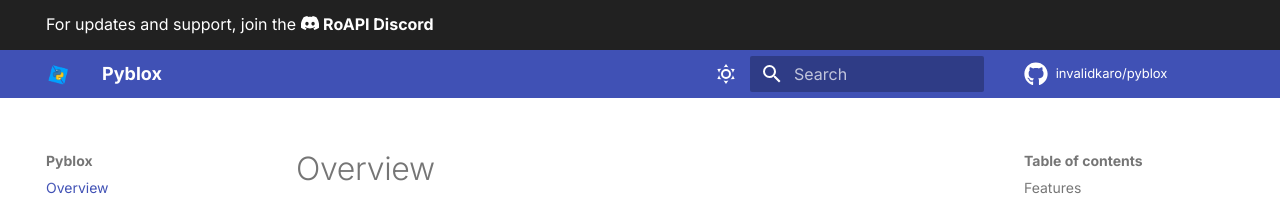
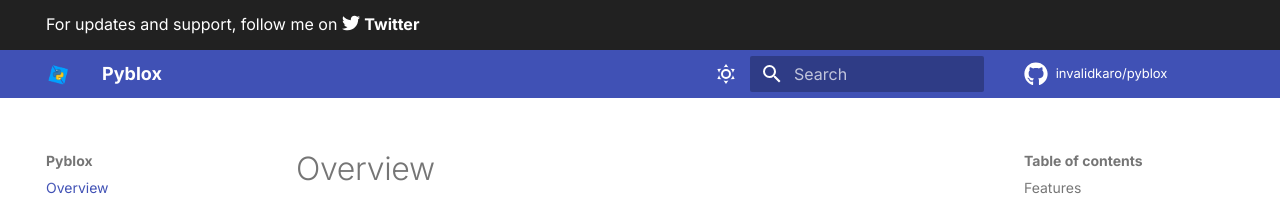
Before and after one commit to InvalidKaro/pyblox, an MkDocs documentation site: the page built from docs/index.md, in a window 1280 px wide and 1196 px high. Shown: the top 205 px of the window. Built offline with MkDocs 1.6.1 and Material for MkDocs 9.7.7, drawn with Linux system fonts in a browser that asks for light colours; comment, search, counter and statistics services are not loaded; the version menu is left out.

Commit message:
Update main.html

```diff
--- a/docs/overrides/main.html
+++ b/docs/overrides/main.html
@@ -8,11 +8,11 @@
 {% endblock %}
 
 {% block announce %}
-  <a href="https://discord.gg/QvYnZ45qAR">
-    For updates and support, join the
+  <a href="https://twitter.com/karoschal/">
+    For updates and support, follow me on
     <span class="twemoji discord">
-      {% include ".icons/fontawesome/brands/discord.svg" %}
+      {% include ".icons/fontawesome/brands/twitter.svg" %}
     </span>
-    <strong>RoAPI Discord</strong>
+    <strong>Twitter</strong>
   </a>
 {% endblock %}
```
